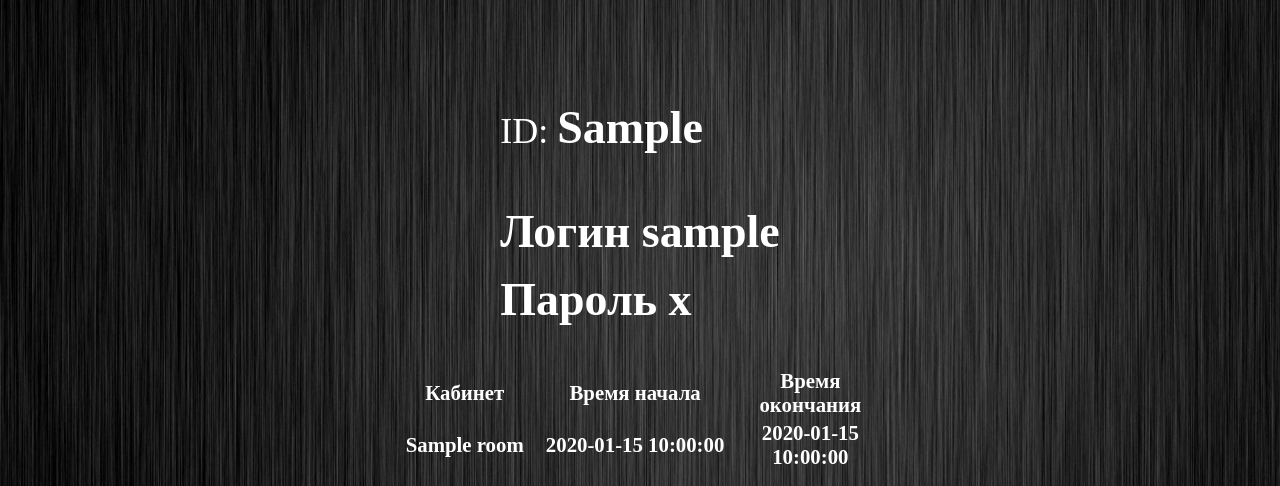
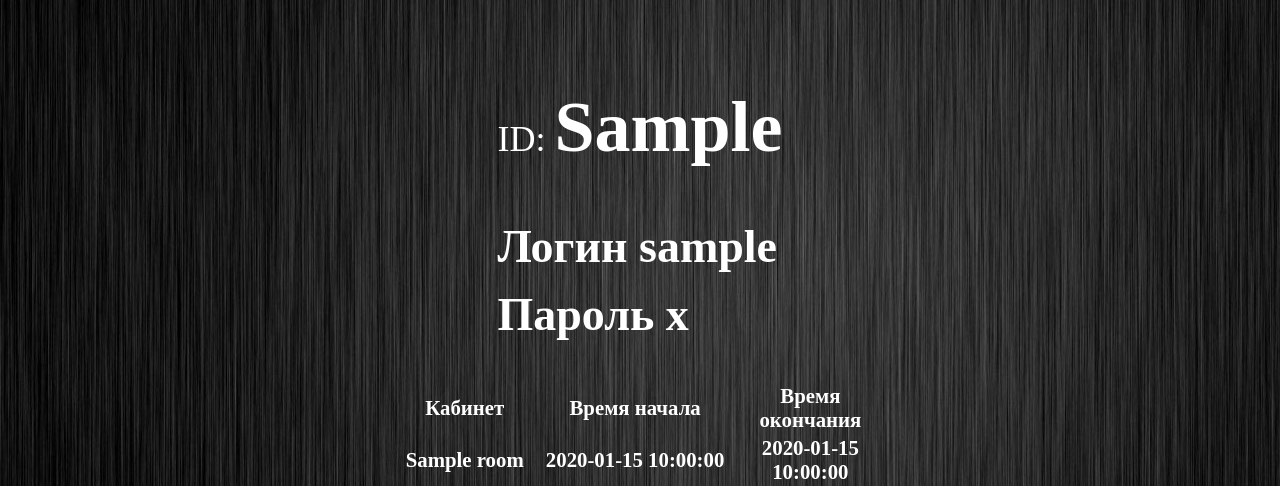
Before and after one commit to JXRAKEKSER/simcenter, a Flask app: template templates/ticket/ticket.html in a window 1280 px wide. Shown: the part 74-560 px from the top of the page. Run offline with Flask 2, Linux system fonts and the light colour scheme; the template is opened without the code that fills it: most values are stand-ins (such as "Sample title", 1, 10 or a date in 2020); some libraries are stand-ins or nearby versions.

Commit message:
feat: изменить размер шрифта для кредов студента

```diff
--- a/static/css/blocks/student-info/__id/_accent/student-info__id_accent.css
+++ b/static/css/blocks/student-info/__id/_accent/student-info__id_accent.css
@@ -1,4 +1,4 @@
 .student-info__id_accent {
-    font-size: 46px;
+    font-size: 72px;
     font-weight: 700;
 }
```
